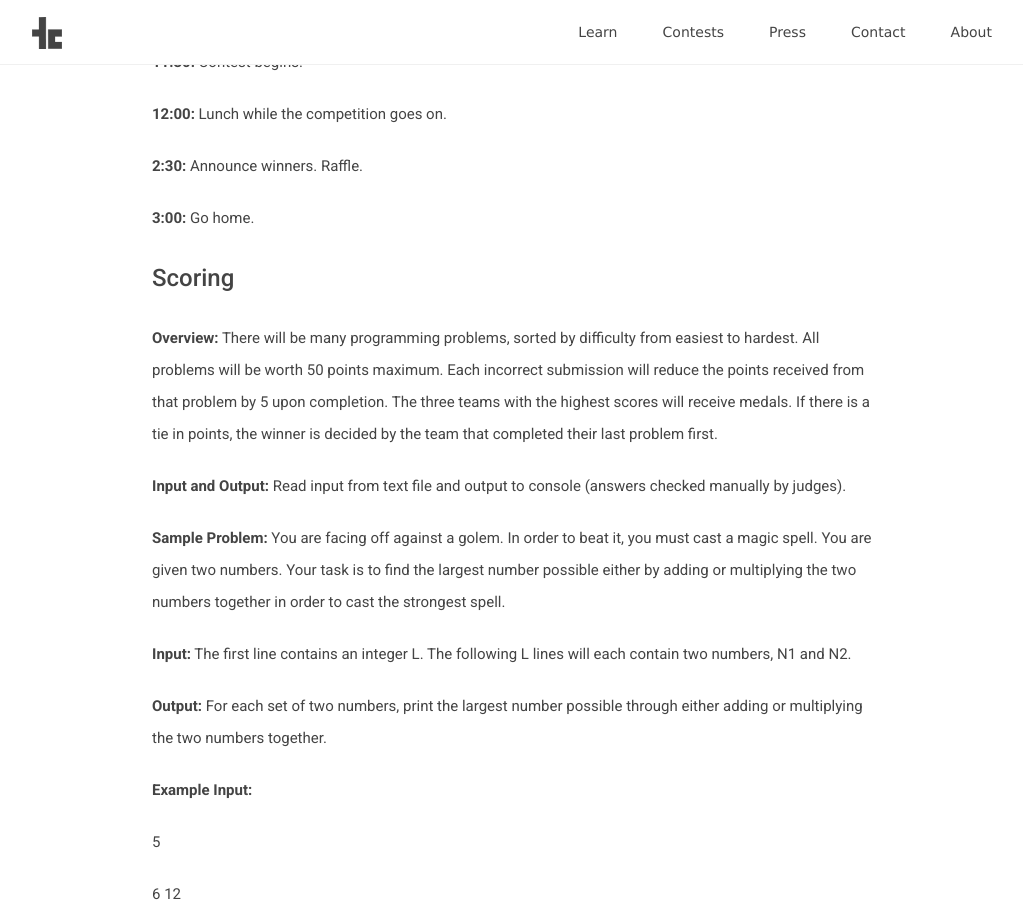
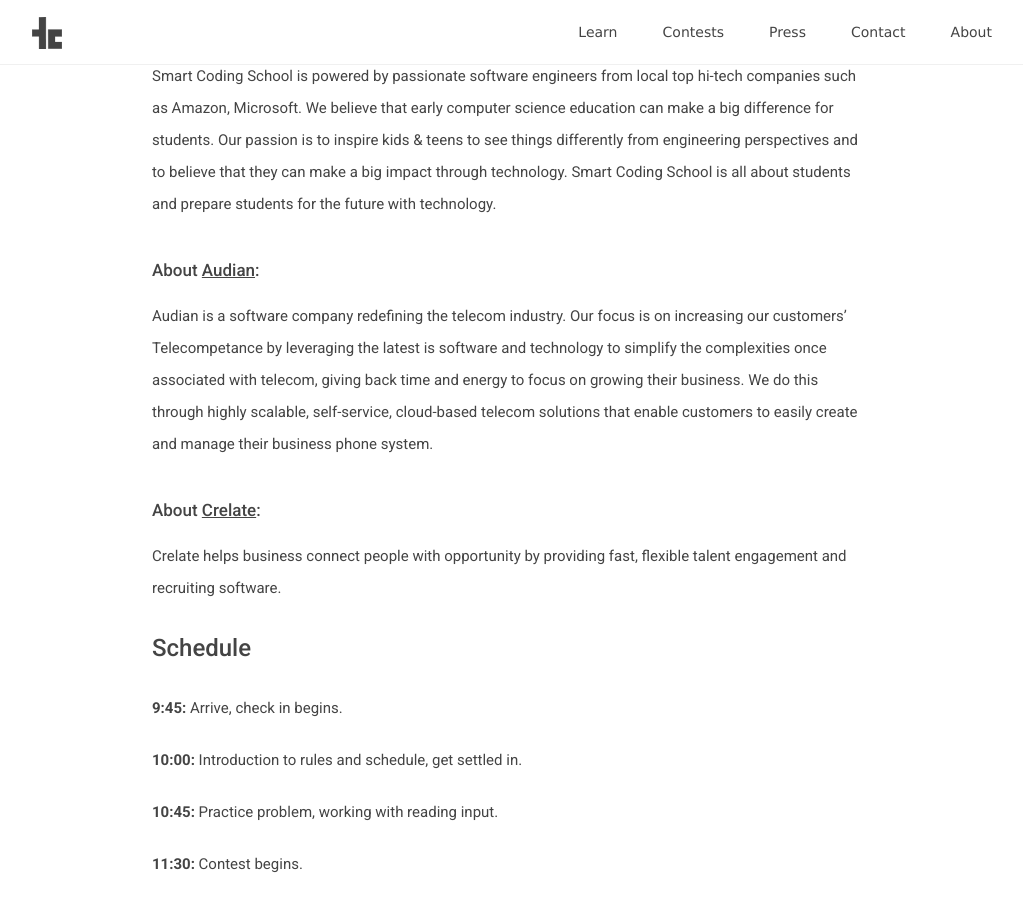
Before and after one commit to teamscode/teamscode.github.io, a Jekyll site: the page built from _posts/2018-06-16-fall-2018-mihs-programming-contest.md, in a window 1280 px wide and 900 px high, scrolled down 2583 px. Shown: the whole window, without its empty margins (128-1151 px from the left). Built offline with Jekyll 4.4.1, drawn with Linux system fonts in a browser that asks for light colours; nearby versions of some CDN libraries; some of the changed text lies outside the part shown.

Commit message:
added crelate and audian as contest sponsors

```diff
--- a/_posts/2018-06-16-fall-2018-mihs-programming-contest.md
+++ b/_posts/2018-06-16-fall-2018-mihs-programming-contest.md
@@ -10,6 +10,10 @@ contest_location: Mercer Island High School
 <div style="float: right; margin-right: -140px; margin-left: 10px; text-align: center;">
   <h1 style="text-align: left;"><b>Platinum Sponsors</b></h1>
   <a href="http://www.smartcodingschool.com/"><img src="/assets/images/sponsor_smartcodingschool.png" alt="Smart Coding School" style="width: 250px; margin-right: 20px;"></a>
+  <h1 style="text-align: left;"><b>Gold Sponsors</b></h1>
+  <a href="http://www.audian.com/"><img src="/assets/images/sponsor_audian.png" alt="Audian" style="width: 250px; margin-right: 20px;"></a>
+  <h1 style="text-align: left;"><b>Bronze Sponsors</b></h1>
+  <a href="https://www.crelate.com/"><img src="/assets/images/sponsor_crelate.png" alt="Crelate" style="width: 250px; margin-right: 20px;"></a>
 </div>
 
 <h1>Registration is currently unavailable.</h1>
@@ -57,11 +61,27 @@ Jason Zhang - Director of Judging
 
 <a href="http://www.smartcodingschool.com/"><img src="/assets/images/sponsor_smartcodingschool.png" alt="Smart Coding School" style="width: 250px; margin-right: 20px;"></a>
 
+## **Platinum Sponsor:** <a href="http://www.audian.com/">Audian</a>
+
+<a href="http://www.audian.com/"><img src="/assets/images/sponsor_audian.png" alt="Audian" style="width: 250px; margin-right: 20px;"></a>
+
+## **Bronze Sponsor:** <a href="https://www.crelate.com/">Crelate</a>
+
+<a href="https://www.crelate.com/"><img src="/assets/images/sponsor_crelate.png" alt="Crelate" style="width: 250px; margin-right: 20px;"></a>
+
 ## About <u>Smart Coding School</u>:
 
 Smart Coding School is a computer science education school established in March 2016. We develop computer science & engineering curriculum and offer courses for middle school and high school students (12 ~ 18 years old), and mainly provide Java Programming, data structures and algorithms, computer science A AP Test Prep and USA Computing Olympiad (USACO) training courses. In 2017 Computer Science A AP Test, there are 95% students receiving 5 out of 5 scores. Many students successfully got into Platinum, Gold and Silver level in USA Computing Olympiad competition. In the local coding competitions, our students took 2nd place in the advanced level and 1st place in the intermediate level.
 
 Smart Coding School is powered by passionate software engineers from local top hi-tech companies such as Amazon, Microsoft. We believe that early computer science education can make a big difference for students. Our passion is to inspire kids & teens to see things differently from engineering perspectives and to believe that they can make a big impact through technology. Smart Coding School is all about students and prepare students for the future with technology.
+
+## About <u>Audian</u>:
+
+Audian is a software company redefining the telecom industry. Our focus is on increasing our customers’ Telecompetance by leveraging the latest is software and technology to simplify the complexities once associated with telecom, giving back time and energy to focus on growing their business. We do this through highly scalable, self-service, cloud-based telecom solutions that enable customers to easily create and manage their business phone system.
+
+## About <u>Crelate</u>:
+
+Crelate helps business connect people with opportunity by providing fast, flexible talent engagement and recruiting software.
 
 # Schedule #
 
```
Also changed, not shown: assets/images/sponsor_audian.png (added), assets/images/sponsor_crelate.png (added).
